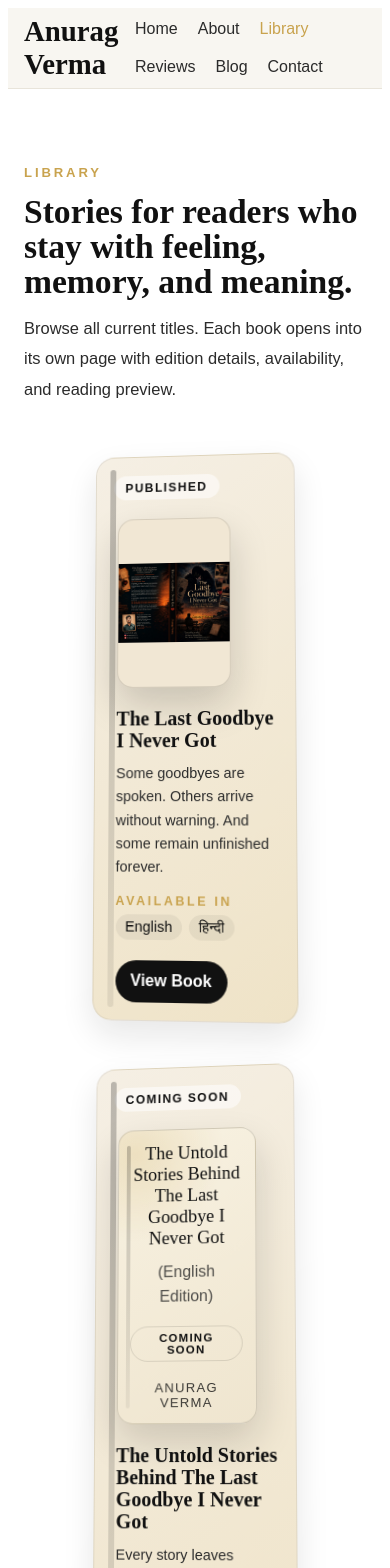
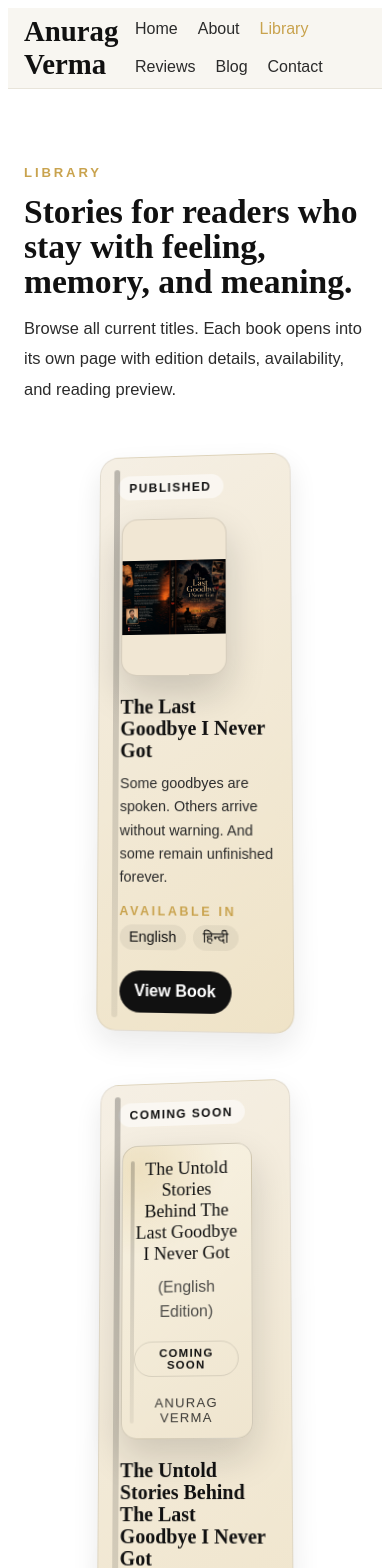
Before and after one commit to anuragvrm2173/anurag-author-website, a React (Vite) app: page /library in a window 390 px wide. Shown: the top 1568 px of the page. Built offline with nearby package versions, Linux system fonts and the light colour scheme.

Commit message:
style: update CSS for BookCard, About, Library, and FeaturedBooks components; adjust dimensions and spacing for improved layout

```diff
--- a/src/components/ui/BookCard/BookCard.css
+++ b/src/components/ui/BookCard/BookCard.css
@@ -4,21 +4,21 @@
   flex-direction: column;
   justify-content: space-between;
   gap: 1.25rem;
-  min-height: 320px;
-  width: min(100%, 236px);
+  min-height: 308px;
+  width: min(100%, 228px);
   margin-inline: auto;
   padding: 1.2rem 1.1rem 1.1rem;
   border-radius: 1.2rem;
   background: linear-gradient(145deg, #f5efe4 0%, #efe3c7 100%);
   border: 1px solid rgba(17, 17, 17, 0.08);
-  box-shadow: 0 14px 32px rgba(17, 17, 17, 0.1);
+  box-shadow: 0 12px 28px rgba(17, 17, 17, 0.09);
   transform: perspective(1000px) rotateX(4deg) rotateY(-5deg);
   transition: transform 220ms ease, box-shadow 220ms ease;
 }
 
 .book-card:hover {
-  transform: perspective(1000px) rotateX(2deg) rotateY(-2deg) translateY(-3px);
-  box-shadow: 0 18px 38px rgba(17, 17, 17, 0.13);
+  transform: perspective(1000px) rotateX(2deg) rotateY(-2deg) translateY(-2px);
+  box-shadow: 0 15px 32px rgba(17, 17, 17, 0.11);
 }
 
 .book-card__spine {
@@ -45,7 +45,7 @@
 
 .book-card__cover {
   margin-left: 0.25rem;
-  width: min(100%, 9.8rem);
+  width: min(100%, 9.1rem);
 }
 
 .book-card__content {
@@ -124,22 +124,23 @@
 
 @media (max-width: 980px) {
   .book-card {
-    width: min(100%, 196px);
+    width: min(100%, 188px);
+    min-height: 288px;
   }
 
   .book-card__cover {
-    width: min(100%, 8.4rem);
+    width: min(100%, 7.8rem);
   }
 }
 
 @media (max-width: 640px) {
   .book-card {
-    width: min(100%, 166px);
-    min-height: 286px;
+    width: min(100%, 158px);
+    min-height: 272px;
   }
 
   .book-card__cover {
-    width: min(100%, 7.1rem);
+    width: min(100%, 6.6rem);
   }
 
   .book-card__description {
--- a/src/pages/About/About.css
+++ b/src/pages/About/About.css
@@ -123,10 +123,11 @@
 }
 
 .author-profile__portrait {
+  display: block;
   width: 100%;
-  aspect-ratio: 3 / 4;
+  height: auto;
   object-fit: cover;
-  object-position: center top;
+  object-position: top center;
   border-radius: 0.8rem;
   border: 1px solid rgba(17, 17, 17, 0.12);
   box-shadow: 0 20px 40px rgba(17, 17, 17, 0.16);
@@ -166,6 +167,11 @@
   font-family: var(--font-heading);
   font-size: 1.4rem;
   color: var(--color-primary);
+}
+
+.author-profile__bio-block p {
+  max-width: 72ch;
+  line-height: 1.78;
 }
 
 .author-profile__themes {
--- a/src/pages/Library/Library.css
+++ b/src/pages/Library/Library.css
@@ -8,7 +8,7 @@
 
 .library-page__grid {
   display: grid;
-  gap: 2.5rem;
+  gap: 2.8rem;
 }
 
 .library-page__grid > [role="listitem"] {
@@ -20,7 +20,7 @@
 @media (min-width: 768px) {
   .library-page__grid {
     grid-template-columns: repeat(2, minmax(0, 1fr));
-    gap: 2.6rem;
+    gap: 3rem;
   }
 }
 
@@ -31,7 +31,7 @@
 
   .library-page__grid {
     grid-template-columns: repeat(3, minmax(0, 1fr));
-    gap: 3rem;
+    gap: 3.4rem;
   }
 }
 
--- a/src/sections/FeaturedBooks/FeaturedBooks.css
+++ b/src/sections/FeaturedBooks/FeaturedBooks.css
@@ -25,7 +25,7 @@
 
 .featured-books__grid {
   display: grid;
-  gap: 2.4rem;
+  gap: 2.8rem;
   align-items: stretch;
 }
 
```
